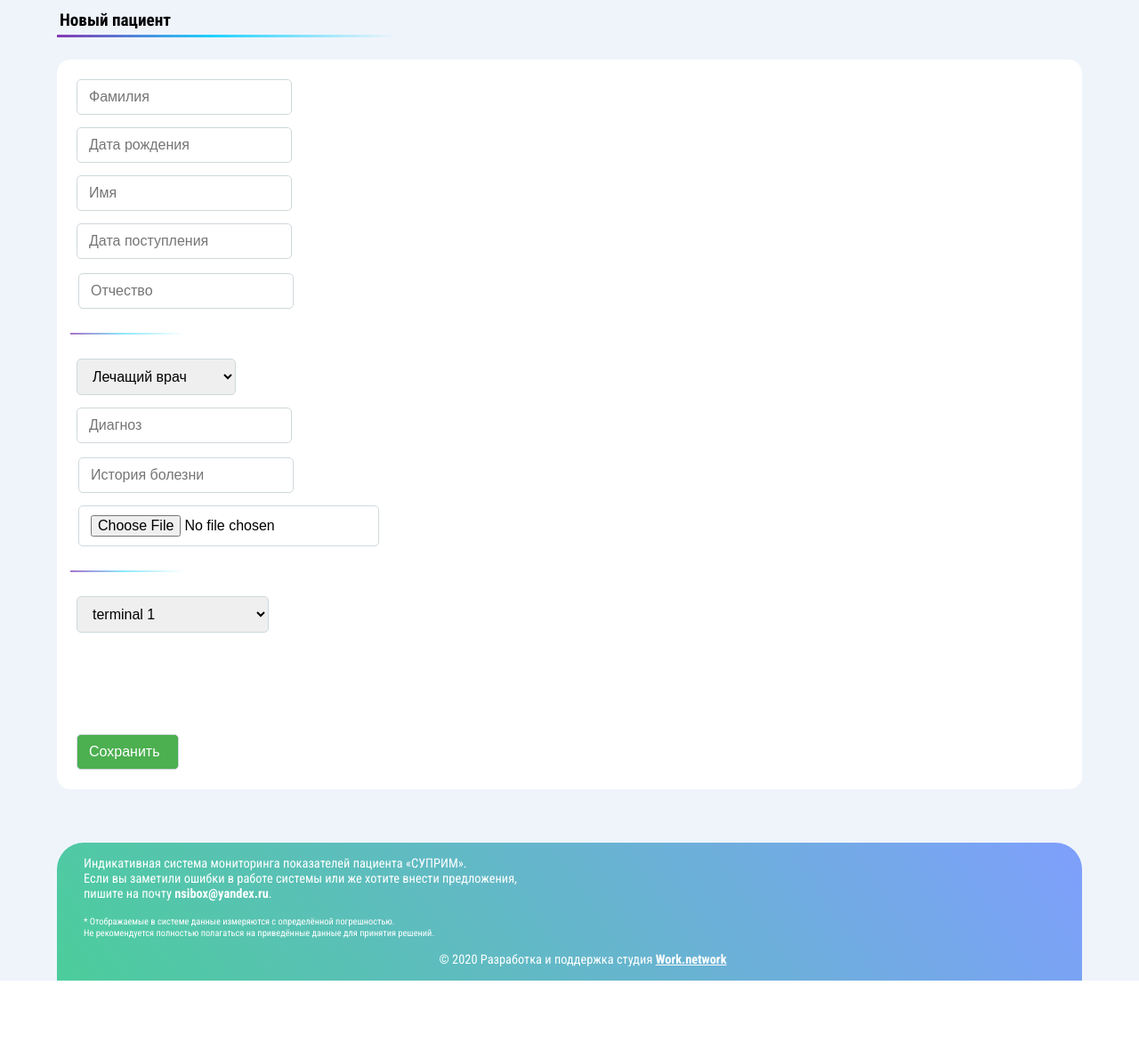
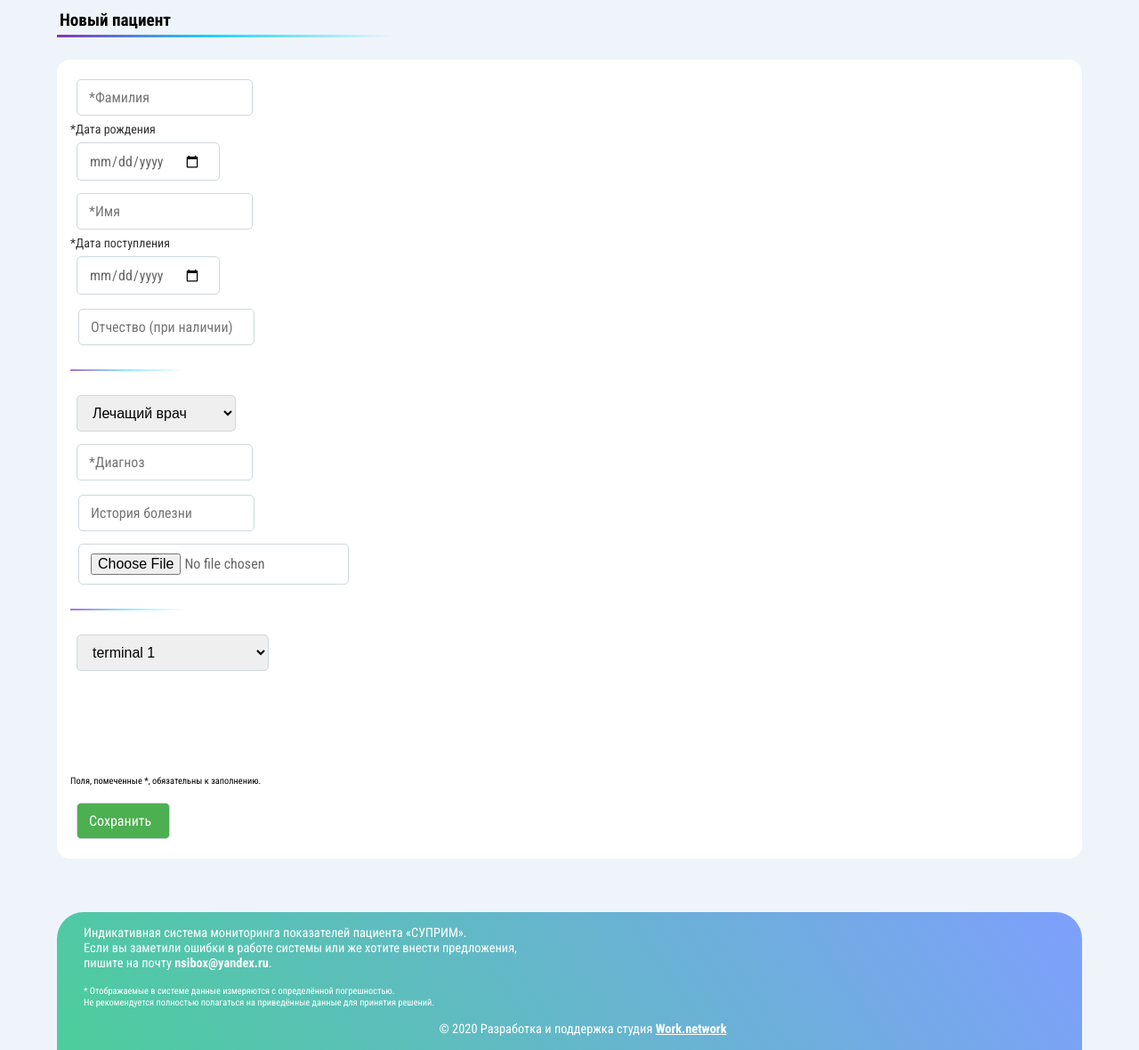
Before and after one commit to qtulhu/Supreeme, a Django app: page /infirmary/add-patient in a window 1280 px wide. Shown: the part 96-1276 px from the top of the page at 89% size. Before the commit the page ends 1198 px from the top, so only its background shows below. Run offline with Django 3.2, Linux system fonts and the light colour scheme; the visitor is signed in with stand-in values (Sample User, id 1); some libraries are stand-ins or nearby versions.

Commit message:
дата время

```diff
--- a/infirmary/static/css/style.css
+++ b/infirmary/static/css/style.css
@@ -58,7 +58,8 @@ select {
 
 .button-success {
   background: #4CAF50;
-  color: #fff;
+  color: #fff!important;
+
   transition: 0.2s;
 }
 
@@ -87,6 +88,8 @@ select {
   background: #FFA000;
   color: #fff;
   transition: 0.2s;
+  color: #fff!important;
+
 }
 .button-wait:hover {
   background: #EF6C00;
@@ -97,6 +100,8 @@ select {
   background: #B0BEC5;
   color: #fff;
   transition: 0.2s;
+  color: #fff!important;
+
 }
 .button-secondary:hover {
   background: #546E7A;
@@ -560,8 +565,17 @@ select {
   padding: 10px 20px 10px 13px;
   margin: 7px;
   font-size: 1rem;
+  color:#666;
+  height: auto;
   border: 1px solid #CFD8DC;
   border-radius: 5px;
+  font-family: 'Roboto Condensed', sans-serif;
+}
+
+.tabes-pacient-cell span {
+  display: flex;
+  flex-direction: column;
+  color:#333;
 }
 .select-pacient {
   padding: 10px 20px 10px 13px;
--- a/infirmary/templates/add-pacient.html
+++ b/infirmary/templates/add-pacient.html
@@ -15,15 +15,17 @@
         <div class="index-list-tab">
           <div class="index-list-tabes-pacient">
                 <div class="tabes-pacient-cell">
-                    <input type="text" name="surname" placeholder="Фамилия">
-                    <input type="datetime" name="birthdate" placeholder="Дата рождения">
+                    <input type="text" name="surname" placeholder="*Фамилия">
+                    <span>*Дата рождения<input type="date" name="birthdate" placeholder="Дата рождения"></span>
+
+
                 </div>
                 <div class="tabes-pacient-cell">
-                    <input type="text" name="name" placeholder="Имя">
-                    <input type="datetime" name="start-date" placeholder="Дата поступления">
+                    <input type="text" name="name" placeholder="*Имя">
+                    <span>*Дата поступления<input type="date" name="start-date" placeholder="Дата поступления"></span>
                 </div>
                 <div class="tabes-pacient-cell">
-                    <input type="text" name="fathername" placeholder="Отчество">
+                    <input type="text" name="fathername" placeholder="Отчество (при наличии)">
                 </div>
                 <div class="tabes-pacient-cell">
                       <select id="#" class="select-pacient">
@@ -34,7 +36,7 @@
                       </select>
                 </div>
                 <div class="tabes-pacient-cell">
-                    <input type="text" name="diagnoz" placeholder="Диагноз">
+                    <input type="text" name="diagnoz" placeholder="*Диагноз">
                 </div>
                 <div class="tabes-pacient-cell">
                     <input type="text" name="history-text" placeholder="История болезни"><br>
@@ -47,6 +49,10 @@
                           <option value="#">terminal 2</option>
                           <option value="#">terminal 3</option>
                         </select>
+
+                </div>
+                <div class="tabes-pacient-cell">
+                  <p class="small-oferta">Поля, помеченные *, обязательны к заполнению.</p>
                 </div>
                 <div class="tabes-pacient-cell">
                   <input type="submit" name="save-pacient" value="Сохранить" class="button-success">
--- a/infirmary/templates/base.html
+++ b/infirmary/templates/base.html
@@ -9,6 +9,7 @@
     	<meta name="viewport" content="width=device-width, initial-scale=1">
   		<link href="https://fonts.googleapis.com/css2?family=Alegreya+Sans:wght@300;400;700&family=Roboto+Condensed:wght@300;400;700&display=swap" rel="stylesheet">
   		<script src="https://cdn.jsdelivr.net/npm/chart.js@2.8.0/dist/Chart.min.js"></script>
+
 	</head>
 	<body>
 		<div class="main-container">
```
